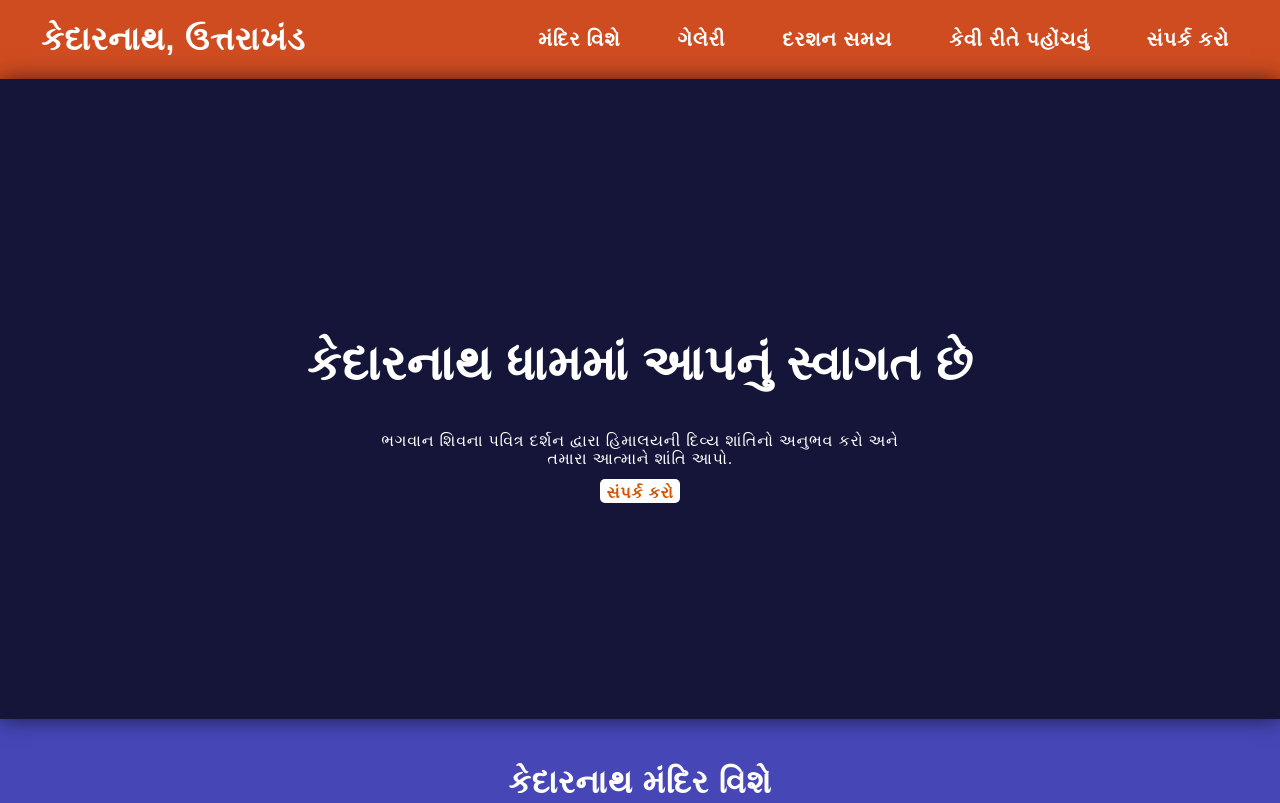
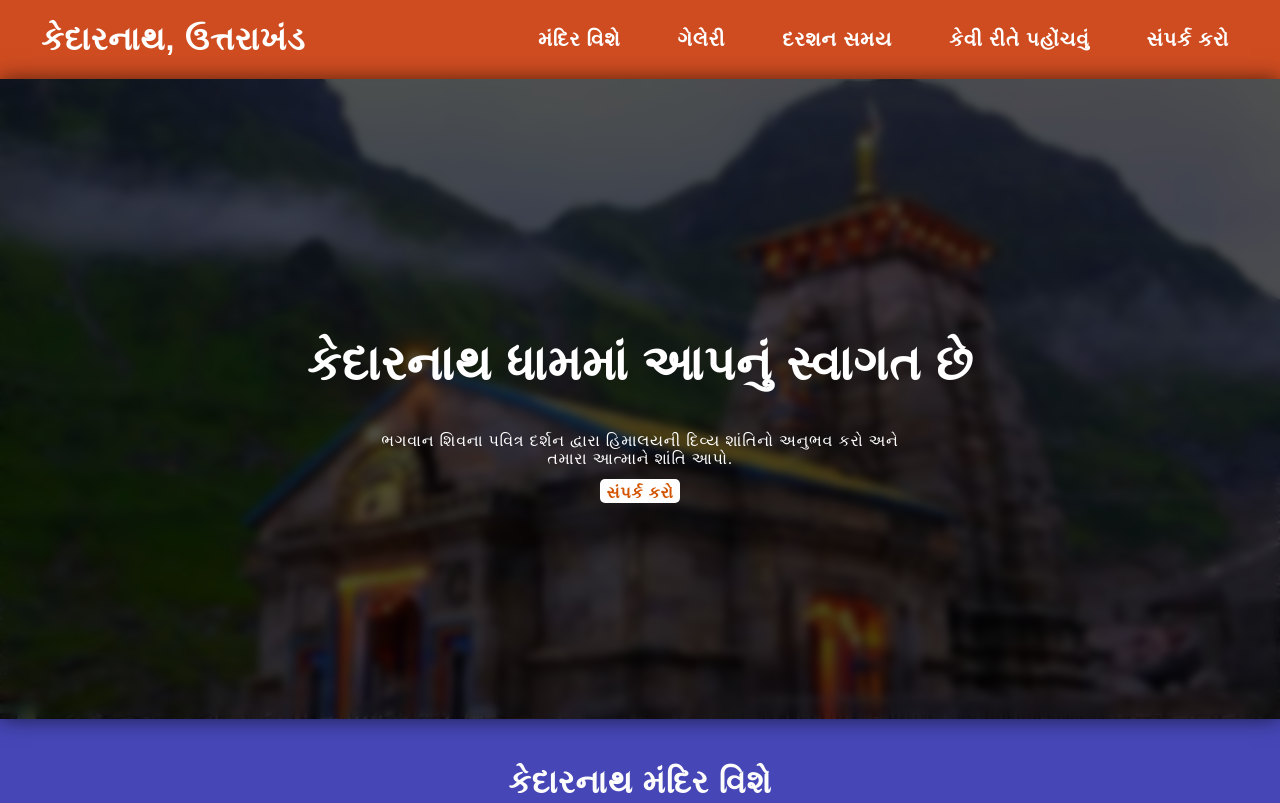
Before and after one commit to iamjaiminrathod/My-favourite-place-Kedarnath-, a plain HTML site: page index.html in a window 1280 px wide. Shown: the top 803 px of the page. Drawn offline with Linux system fonts and the light colour scheme; a web font is replaced by a local one.

Commit message:
Add files via upload

```diff
--- a/style.css
+++ b/style.css
@@ -32,7 +32,7 @@ body {
     }
 
     .main {
-      background: url('img/bg.jpg') center/cover no-repeat;
+      background: url('bg.jpg') center/cover no-repeat;
       height: 80vh;
       display: flex;
       align-items: center;
```
